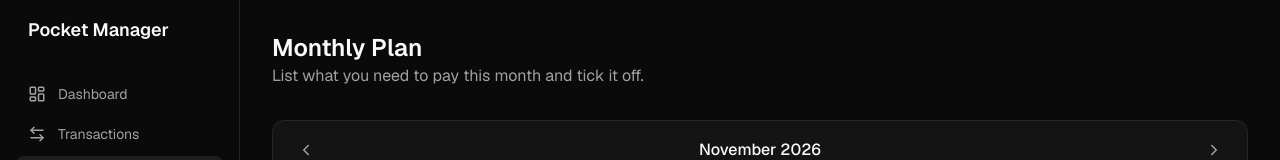
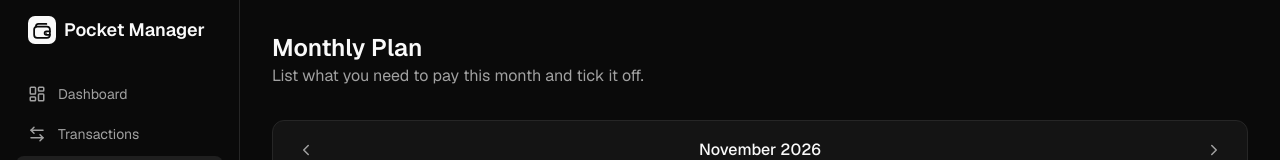
Before and after one commit to Abubakr-SAM/Pocket-Manager, a Next.js app: page /plan in a window 1280 px wide. Shown: the top 160 px of the page. Built offline with nearby package versions, Linux system fonts and the light colour scheme; no server answers; the database is empty.

Commit message:
Add logo and favicon

```diff
--- a/app/(auth)/layout.tsx
+++ b/app/(auth)/layout.tsx
@@ -1,4 +1,5 @@
 import LanguageSwitcher from "@/components/LanguageSwitcher";
+import Logo from "@/components/Logo";
 import SiteFooter from "@/components/SiteFooter";
 
 export default function AuthLayout({
@@ -14,6 +15,7 @@ export default function AuthLayout({
 
       <div className="flex flex-1 items-center justify-center">
         <div className="w-full max-w-sm">
+          <Logo size={48} className="mx-auto mb-4" />
           <h1 className="mb-8 text-center text-2xl font-semibold">
             Pocket Manager
           </h1>
--- a/app/(dashboard)/layout.tsx
+++ b/app/(dashboard)/layout.tsx
@@ -3,6 +3,7 @@ import Sidebar from "@/components/Sidebar";
 import { CurrencyProvider } from "@/components/CurrencyProvider";
 import { getProfileSettings } from "@/lib/get-currency";
 import { redirect } from "next/navigation";
+import Logo from "@/components/Logo";
 
 export default async function DashboardLayout({
   children,
@@ -19,7 +20,10 @@ export default async function DashboardLayout({
 
         <div className="flex min-w-0 flex-1 flex-col">
           <header className="sticky top-0 z-40 border-b border-line bg-background px-6 py-3 md:hidden">
-            <span className="text-lg font-semibold">Pocket Manager</span>
+            <span className="flex items-center gap-2 text-lg font-semibold">
+              <Logo size={24} />
+                Pocket Manager
+            </span>
           </header>
 
           <main className="flex-1 p-6 pb-24 md:p-8">
--- a/components/AboutCard.tsx
+++ b/components/AboutCard.tsx
@@ -1,5 +1,6 @@
 import { SITE } from "@/lib/site";
 import { getT } from "@/lib/i18n/server";
+import Logo from "@/components/Logo";
 
 export default async function AboutCard() {
   const t = await getT();
@@ -7,9 +8,7 @@ export default async function AboutCard() {
   return (
     <section className="space-y-5 rounded-xl border border-line bg-card p-6">
       <div className="flex items-center gap-3">
-        <div className="flex h-10 w-10 shrink-0 items-center justify-center rounded-xl bg-foreground text-sm font-semibold text-background">
-          PM
-        </div>
+        <Logo size={40} className="shrink-0" />
         <div>
           <h2 className="font-medium">{SITE.name}</h2>
           <p className="text-sm text-muted">{t("about.tagline")}</p>
--- /dev/null
+++ b/components/Logo.tsx
@@ -0,0 +1,31 @@
+export default function Logo({
+  size = 32,
+  className = "",
+}: {
+  size?: number;
+  className?: string;
+}) {
+  return (
+    <svg
+      width={size}
+      height={size}
+      viewBox="0 0 64 64"
+      fill="none"
+      aria-hidden="true"
+      className={className}
+    >
+      <rect width="64" height="64" rx="16" fill="var(--foreground)" />
+      <g
+        stroke="var(--background)"
+        strokeWidth="4"
+        strokeLinecap="round"
+        strokeLinejoin="round"
+      >
+        <path d="M18 24a6 6 0 0 1 6-6h18" />
+        <rect x="14" y="24" width="36" height="26" rx="7" />
+        <path d="M50 35h-8a4 4 0 0 0 0 8h8" />
+      </g>
+      <circle cx="42" cy="39" r="1.5" fill="var(--background)" />
+    </svg>
+  );
+}
--- a/components/Sidebar.tsx
+++ b/components/Sidebar.tsx
@@ -6,6 +6,7 @@ import { LogOut } from "lucide-react";
 import { navLinks } from "./navLinks";
 import LogoutButton from "./LogoutButton";
 import { useT } from "./LanguageProvider";
+import Logo from "@/components/Logo";
 
 export default function Sidebar() {
   const pathname = usePathname();
@@ -13,7 +14,10 @@ export default function Sidebar() {
 
   return (
     <aside className="sticky top-0 hidden h-screen w-60 flex-col border-r border-line bg-background p-4 md:flex">
-      <div className="mb-8 px-3 text-lg font-semibold">Pocket Manager</div>
+      <div className="mb-8 flex items-center gap-2 px-3 text-lg font-semibold">
+  <Logo size={28} />
+  Pocket Manager
+</div>
 
       <nav className="flex flex-col gap-1">
         {navLinks.map(({ href, labelKey, icon: Icon }) => {
--- a/components/WelcomeForm.tsx
+++ b/components/WelcomeForm.tsx
@@ -8,6 +8,7 @@ import { currencySymbol } from "@/lib/format";
 import { LANGUAGES, type Language } from "@/lib/i18n";
 import { saveLanguage } from "@/lib/i18n/client";
 import { useT } from "./LanguageProvider";
+import Logo from "@/components/Logo";
 
 // Til tanlanganda mos valyutani taklif qilamiz
 const SUGGESTED: Record<Language, string> = {
@@ -65,9 +66,7 @@ export default function WelcomeForm({
   return (
     <div className="space-y-6 rounded-xl border border-line bg-card p-6 sm:p-8">
       <div className="space-y-2 text-center">
-        <div className="mx-auto flex h-12 w-12 items-center justify-center rounded-xl bg-foreground text-sm font-semibold text-background">
-          PM
-        </div>
+        <Logo size={48} className="mx-auto" />
         <h1 className="text-xl font-semibold">{t("welcome.title")}</h1>
         <p className="text-sm text-muted">
           {t("welcome.greeting", { name: firstName })}
```
Also changed, not shown: app/icon.svg (added).
